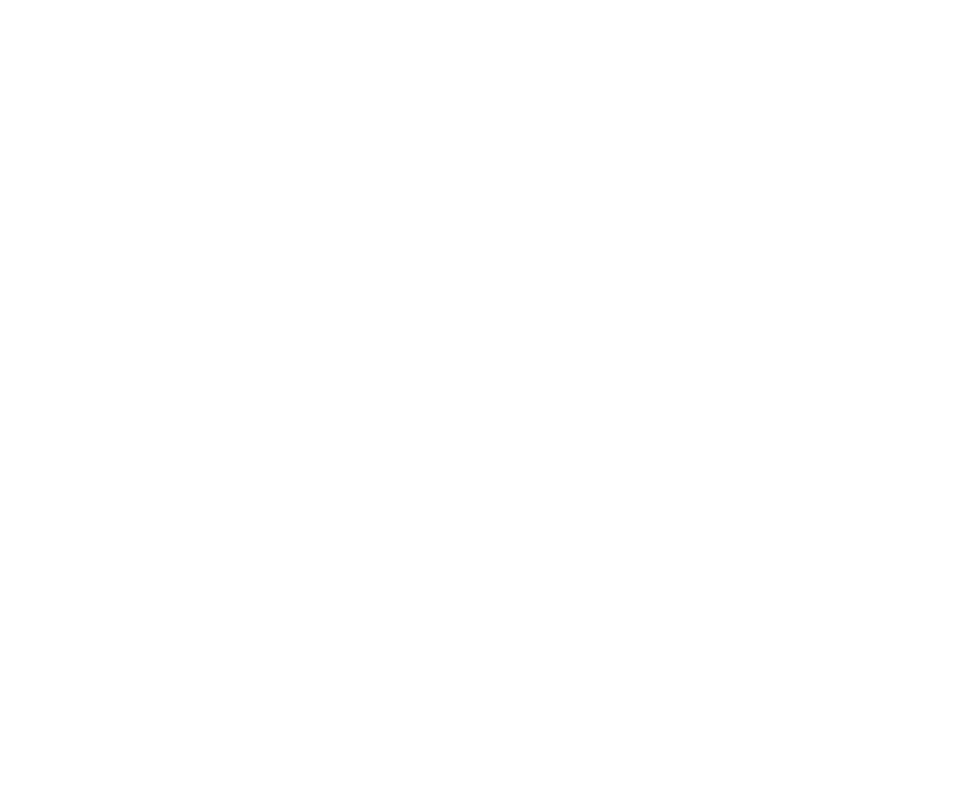
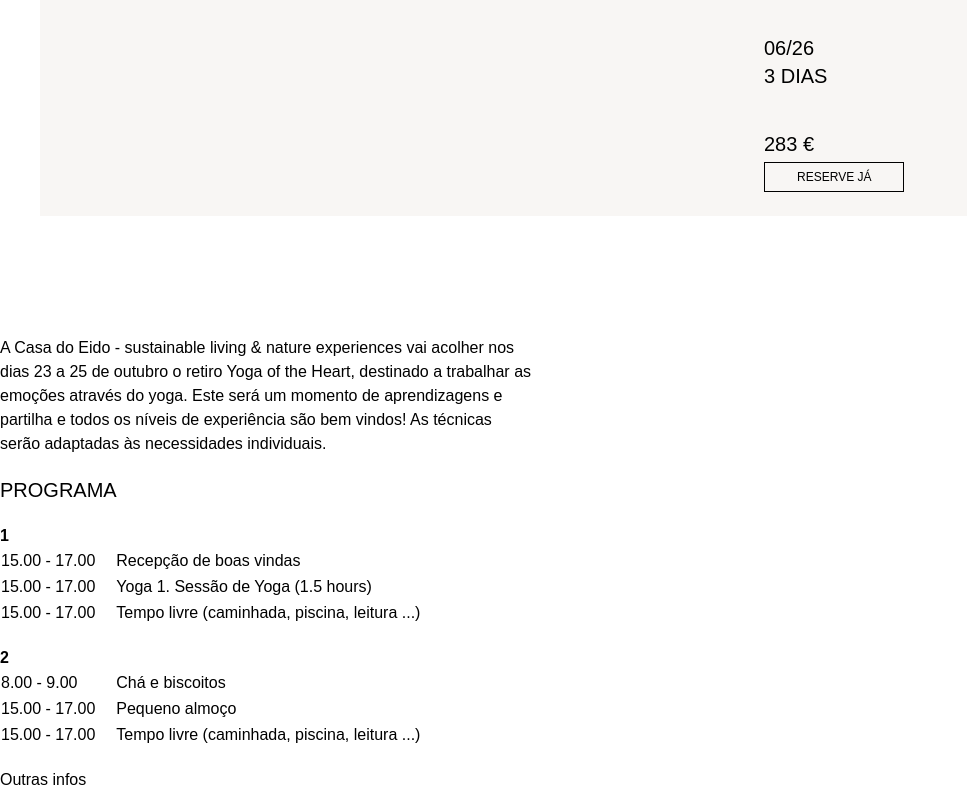
Before and after one commit to aldomedina/casa-do-eido-fe, a Next.js app: page /retiros/1 in a window 1280 px wide. Shown: the part 480-1280 px from the top of the page, without its empty margins (0-967 px from the left). Before the commit the page ends 800 px from the top, so only its background shows below. Built offline with nearby package versions, Linux system fonts and the light colour scheme; a web font is replaced by a local one.

Commit message:
blog post layout in progress

```diff
--- a/components/FullGallery/index.jsx
+++ b/components/FullGallery/index.jsx
@@ -9,7 +9,7 @@
     <div className="flex flex-col h-full">
       <div className="px-10 py-5 absolute w-full z-20">
         <button
-          className="text-xxxl text-white font-extralight float-right"
+          className="text-xxxxl text-white font-extralight float-right"
           onClick={closeGallery}
         >
           X
--- a/components/RetiroCard/index.jsx
+++ b/components/RetiroCard/index.jsx
@@ -1,23 +1,24 @@
 import { useEffect, useState } from "react";
 import translate from "../../i18n/translate";
 import { getMD } from "../../utils";
+import Link from "next/link";
 
 const RetiroCard = ({ item }) => {
-  const { img, title, subtitle, date, duration } = item;
+  const { img, title, subtitle, date_start, duration } = item;
   const [isPast, setIsPast] = useState(false);
   const [formattedDate, setFormattedDate] = useState("");
 
   useEffect(() => {
-    setIsPast(Date.now() - date > 0);
-    setFormattedDate(getMD(date));
-  }, [date]);
+    setIsPast(Date.now() - date_start > 0);
+    setFormattedDate(getMD(date_start));
+  }, [date_start]);
 
   return (
     <div className="flex flex-col">
       <div className="relative">
         <div
           style={{ backgroundImage: `url(${img})` }}
-          className="min-h-70v md:min-h-25v w-full bg-cover bg-center"
+          className="min-h-55v md:min-h-50v w-full bg-cover bg-center"
         />
         {isPast && (
           <span className="absolute bg-white top-1 right-1 px-4 py-1 uppercase text-xxs">
@@ -39,9 +40,11 @@
             </span>
           </div>
           <div className="flex text-xxs md:text-xs">
-            <button className="btn btn-outline mr-2">
-              {translate("btn-know-more")}
-            </button>
+            <Link href="/retiros/test-blog-post">
+              <button className="btn btn-outline mr-2">
+                {translate("btn-know-more")}
+              </button>
+            </Link>
             <button className="btn btn-outline ">
               {translate("book-now")}
             </button>
--- a/content/mock_retiros.js
+++ b/content/mock_retiros.js
@@ -4,36 +4,135 @@
   {
     title: "WORKSHOP CAFÉ",
     subtitle: "GEORGE CLOONEY",
-    date: 1624703914000,
+    date_start: 1624703914000,
+    date_end: 1624703914000,
     duration: 3,
     img: coffee,
+    price: 283,
+    summary:
+      " A Casa do Eido - sustainable living & nature experiences vai acolher nos dias 23 a 25 de outubro o retiro Yoga of the Heart, destinado a trabalhar as emoções através do yoga. Este será um momento de aprendizagens e partilha e todos os níveis de experiência são bem vindos! As técnicas serão adaptadas às necessidades individuais.",
+    programa: [
+      {
+        date: 1,
+        schedule: [
+          { time: "15.00 - 17.00", description: "Recepção de boas vindas" },
+          {
+            time: "15.00 - 17.00",
+            description: " Yoga 1. Sessão de Yoga (1.5 hours)",
+          },
+          {
+            time: "15.00 - 17.00",
+            description: " Tempo livre (caminhada, piscina, leitura ...)",
+          },
+        ],
+      },
+      {
+        date: 2,
+        schedule: [
+          { time: "8.00 - 9.00", description: "Chá e biscoitos" },
+          { time: "15.00 - 17.00", description: " Pequeno almoço" },
+          {
+            time: "15.00 - 17.00",
+            description: " Tempo livre (caminhada, piscina, leitura ...)",
+          },
+        ],
+      },
+    ],
   },
   {
     title: "RETIRO CERAMIC OF THE HEART",
     subtitle: "TOM CHAMBERS",
-    date: 1621679914000,
+    date_start: 1621679914000,
+    date_end: 1621679914000,
     duration: 4,
     img: ceramic,
+    price: 283,
+    summary:
+      " A Casa do Eido - sustainable living & nature experiences vai acolher nos dias 23 a 25 de outubro o retiro Yoga of the Heart, destinado a trabalhar as emoções através do yoga. Este será um momento de aprendizagens e partilha e todos os níveis de experiência são bem vindos! As técnicas serão adaptadas às necessidades individuais.",
+    programa: [
+      {
+        date: 1,
+        schedule: [
+          { time: "15.00 - 17.00", description: "Recepção de boas vindas" },
+          { time: "15.00 - 17.00", description: "Recepção de boas vindas" },
+          { time: "15.00 - 17.00", description: "Recepção de boas vindas" },
+          { time: "15.00 - 17.00", description: "Recepção de boas vindas" },
+          { time: "15.00 - 17.00", description: "Recepção de boas vindas" },
+          { time: "15.00 - 17.00", description: "Recepção de boas vindas" },
+        ],
+      },
+    ],
   },
   {
     title: "RETIRO CERAMIC OF THE HEART",
     subtitle: "TOM CHAMBERS",
-    date: 1620643114000,
+    date_start: 1620643114000,
+    date_end: 1620643114000,
     duration: 2,
     img: ceramic,
+    price: 283,
+    summary:
+      " A Casa do Eido - sustainable living & nature experiences vai acolher nos dias 23 a 25 de outubro o retiro Yoga of the Heart, destinado a trabalhar as emoções através do yoga. Este será um momento de aprendizagens e partilha e todos os níveis de experiência são bem vindos! As técnicas serão adaptadas às necessidades individuais.",
+    programa: [
+      {
+        date: 1,
+        schedule: [
+          { time: "15.00 - 17.00", description: "Recepção de boas vindas" },
+          { time: "15.00 - 17.00", description: "Recepção de boas vindas" },
+          { time: "15.00 - 17.00", description: "Recepção de boas vindas" },
+          { time: "15.00 - 17.00", description: "Recepção de boas vindas" },
+          { time: "15.00 - 17.00", description: "Recepção de boas vindas" },
+          { time: "15.00 - 17.00", description: "Recepção de boas vindas" },
+        ],
+      },
+    ],
   },
   {
     title: "WORKSHOP CAFÉ",
     subtitle: "GEORGE CLOONEY",
-    date: 1619951914000,
+    date_start: 1619951914000,
+    date_end: 1619951914000,
     duration: 1,
     img: coffee,
+    price: 283,
+    summary:
+      " A Casa do Eido - sustainable living & nature experiences vai acolher nos dias 23 a 25 de outubro o retiro Yoga of the Heart, destinado a trabalhar as emoções através do yoga. Este será um momento de aprendizagens e partilha e todos os níveis de experiência são bem vindos! As técnicas serão adaptadas às necessidades individuais.",
+    programa: [
+      {
+        date: 1,
+        schedule: [
+          { time: "15.00 - 17.00", description: "Recepção de boas vindas" },
+          { time: "15.00 - 17.00", description: "Recepção de boas vindas" },
+          { time: "15.00 - 17.00", description: "Recepção de boas vindas" },
+          { time: "15.00 - 17.00", description: "Recepção de boas vindas" },
+          { time: "15.00 - 17.00", description: "Recepção de boas vindas" },
+          { time: "15.00 - 17.00", description: "Recepção de boas vindas" },
+        ],
+      },
+    ],
   },
   {
     title: "PAST EVENT",
     subtitle: "PAST TEACHER",
-    date: 1612262314000,
+    date_start: 1612262314000,
+    date_end: 1612262314000,
     duration: 3,
     img: coffee,
+    price: 283,
+    summary:
+      " A Casa do Eido - sustainable living & nature experiences vai acolher nos dias 23 a 25 de outubro o retiro Yoga of the Heart, destinado a trabalhar as emoções através do yoga. Este será um momento de aprendizagens e partilha e todos os níveis de experiência são bem vindos! As técnicas serão adaptadas às necessidades individuais.",
+    programa: [
+      {
+        date: 1,
+        schedule: [
+          { time: "15.00 - 17.00", description: "Recepção de boas vindas" },
+          { time: "15.00 - 17.00", description: "Recepção de boas vindas" },
+          { time: "15.00 - 17.00", description: "Recepção de boas vindas" },
+          { time: "15.00 - 17.00", description: "Recepção de boas vindas" },
+          { time: "15.00 - 17.00", description: "Recepção de boas vindas" },
+          { time: "15.00 - 17.00", description: "Recepção de boas vindas" },
+        ],
+      },
+    ],
   },
 ];
--- a/pages/index.jsx
+++ b/pages/index.jsx
@@ -35,7 +35,7 @@
             </div>
           </div>
           <div className="flex flex-1 items-center justify-end md:justify-center">
-            <h1 className="uppercase text-xxl md:text-xxxl text-right md:text-center font-light -mt-16 md:mt-28">
+            <h1 className="uppercase text-xxl md:text-xxxxl text-right md:text-center font-light -mt-16 md:mt-28">
               {translate("home-hero-title")}
               <br />
               <span>casa do eido!</span>
--- a/pages/retiros/[slug]/index.jsx
+++ b/pages/retiros/[slug]/index.jsx
@@ -1,9 +1,86 @@
-import React from "react";
+import { useState, useEffect } from "react";
+import mock_retiros from "../../../content/mock_retiros";
+import translate from "../../../i18n/translate";
+import Link from "next/link";
+import { getMD } from "../../../utils";
 
 const Retiro = () => {
+  const {
+    img,
+    title,
+    subtitle,
+    date_start,
+    duration,
+    price,
+    summary,
+    programa,
+  } = mock_retiros[0];
+  const [formattedDate, setFormattedDate] = useState("");
+  useEffect(() => {
+    setFormattedDate(getMD(date_start));
+  }, [date_start]);
   return (
     <div>
-      <h1>Retiro</h1>
+      {/* INTRO CARD */}
+      <section className="p-5 md:p-10 mb-10 md:mb-20">
+        <div className="container bg-beige flex flex-col md:flex-row min-h-80v md:min-h-70v p-0 ">
+          <div
+            className="bg-center bg-cover flex-1 md:flex-none md:w-7/12"
+            style={{ backgroundImage: `url(${img})` }}
+          />
+          <div className="p-3 md:p-6 flex  flex-col justify-between">
+            <div className="mb-10">
+              <h1 className="title font-normal text-xxl md:text-xxxl mb-1 md:mb-3">
+                {title}
+              </h1>
+              <h2 className="title font-extralight text-xxl md:text-xxxl">
+                {subtitle}
+              </h2>
+            </div>
+            <div>
+              <div className="md:text-xl">
+                <p className="md:mb-10">
+                  <span className="mr-5">{formattedDate}</span>
+                  <br className="hidden md:block" />
+                  <span className="uppercase font-light">
+                    {duration} {translate("dia")}
+                    {duration > 1 ? "S" : ""}
+                  </span>
+                </p>
+                <p className="mb-5 md:mb-1">{price} €</p>
+              </div>
+
+              <button className="btn btn-outline text-xxs md:text-xs px-8 py-1.5">
+                {translate("book-now")}
+              </button>
+            </div>
+          </div>
+        </div>
+      </section>
+      <section className="mb-10 md:mb-20">
+        <div className="container p-0">
+          <div className="p-5 md:p-0 md:w-5/12">
+            <p className="font-light mb-5">{summary}</p>
+            <h2 className="title mb-5">Programa</h2>
+            {programa &&
+              programa.length &&
+              programa.map((el, i) => (
+                <div className="mb-5" key={title + "table" + i}>
+                  <h3 className="font-bold">{el.date}</h3>
+                  <table>
+                    {el.schedule.map((item, trI) => (
+                      <tr key={title + "table" + i + trI}>
+                        <td className="font-extralight pr-5">{item.time}</td>
+                        <td className="font-normal">{item.description}</td>
+                      </tr>
+                    ))}
+                  </table>
+                </div>
+              ))}
+            <p className="font-light">Outras infos</p>
+          </div>
+        </div>
+      </section>
     </div>
   );
 };
--- a/pages/retiros/index.jsx
+++ b/pages/retiros/index.jsx
@@ -4,7 +4,7 @@
 const Retiros = () => {
   return (
     <section>
-      <div className="container grid gap-5 md:gap-8 grid-cols-1 md:grid-cols-2 auto-rows-fr py-5 md:p-20">
+      <div className="container grid gap-5 md:gap-8 grid-cols-1 md:grid-cols-2 auto-rows-fr py-5 md:px-20 lg:px-36 md:py-10">
         {mock_retiros
           .sort(function (a, b) {
             return b.date - a.date;
```
Also changed, not shown: tailwind.config.js (+33 -20 lines).
